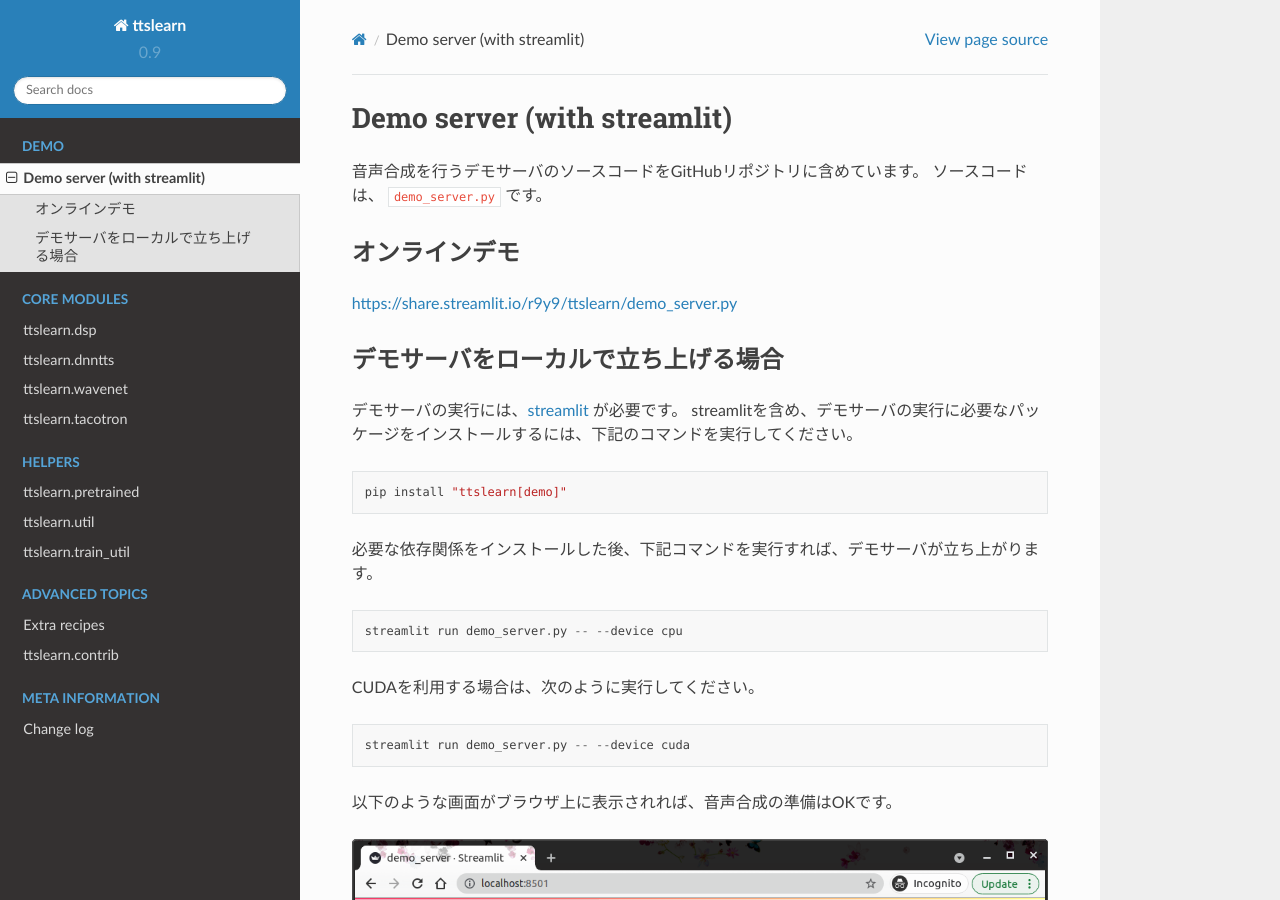
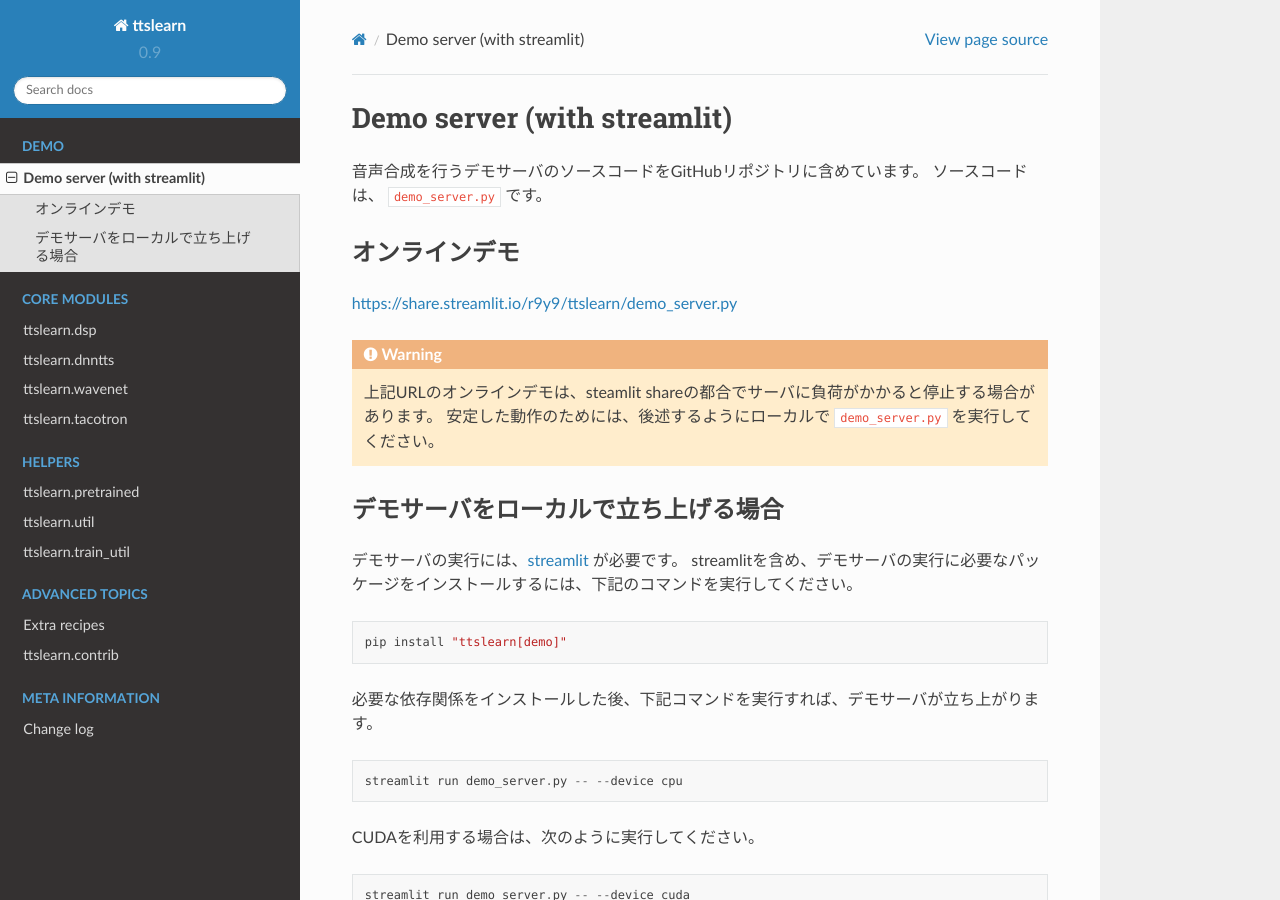
Before and after one commit to r9y9/ttslearn, a Sphinx documentation site: the page built from docs/demo_server.rst, in a window 1280 px wide and 900 px high. Built offline with Sphinx 7.4.7 and the Read the Docs theme 2.0.0, drawn with Linux system fonts in a browser that asks for light colours; pages that are not in the unit, such as notebooks, are missing from menus.

Commit message:
Add warning for streamlit online demo
ref: https://github.com/r9y9/ttslearn/issues/9

```diff
--- a/docs/demo_server.rst
+++ b/docs/demo_server.rst
@@ -9,6 +9,10 @@
 
 https://share.streamlit.io/r9y9/ttslearn/demo_server.py
 
+
+.. warning::
+    上記URLのオンラインデモは、steamlit shareの都合でサーバに負荷がかかると停止する場合があります。
+    安定した動作のためには、後述するようにローカルで ``demo_server.py`` を実行してください。
 
 デモサーバをローカルで立ち上げる場合
 ---------------------------------------
```
